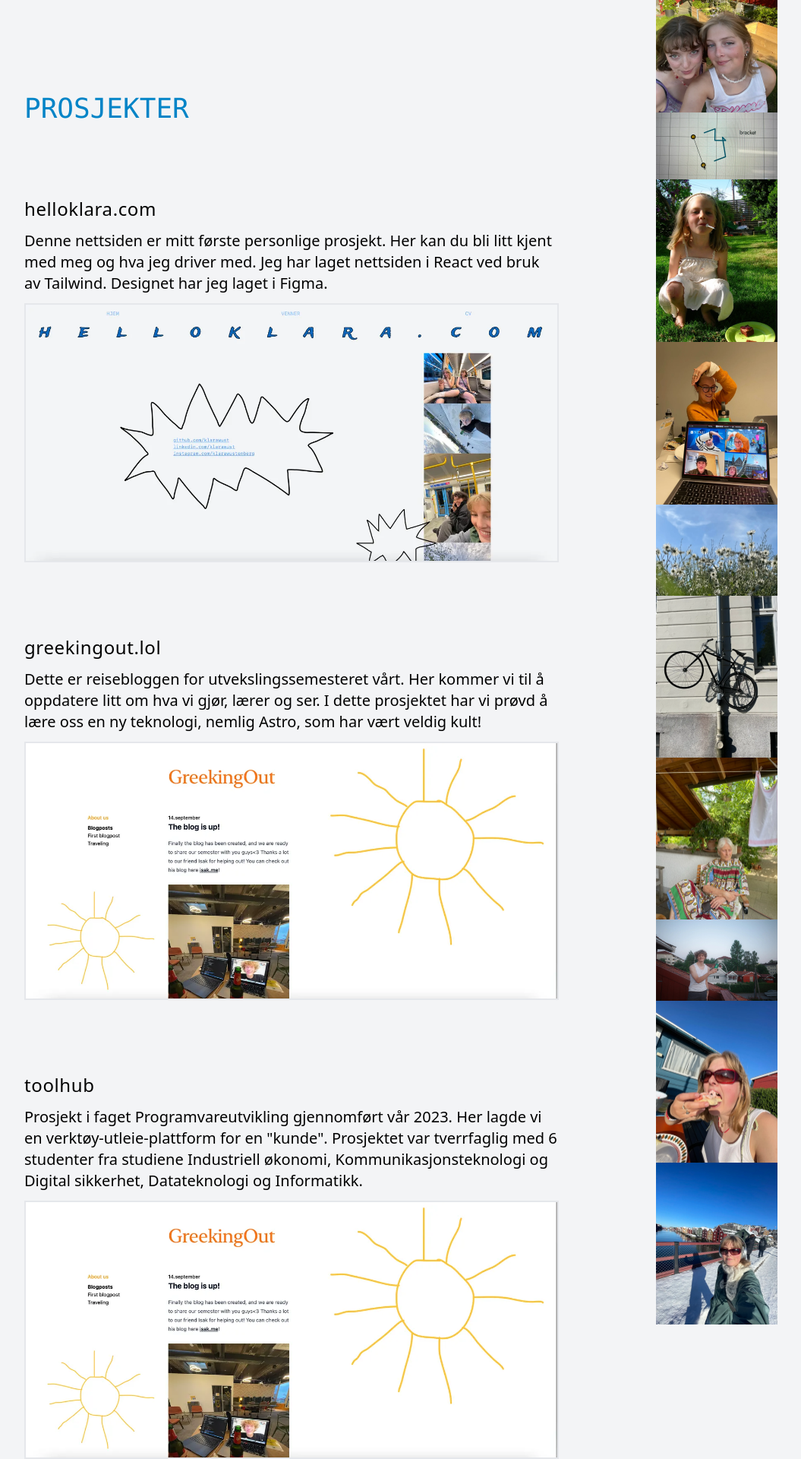
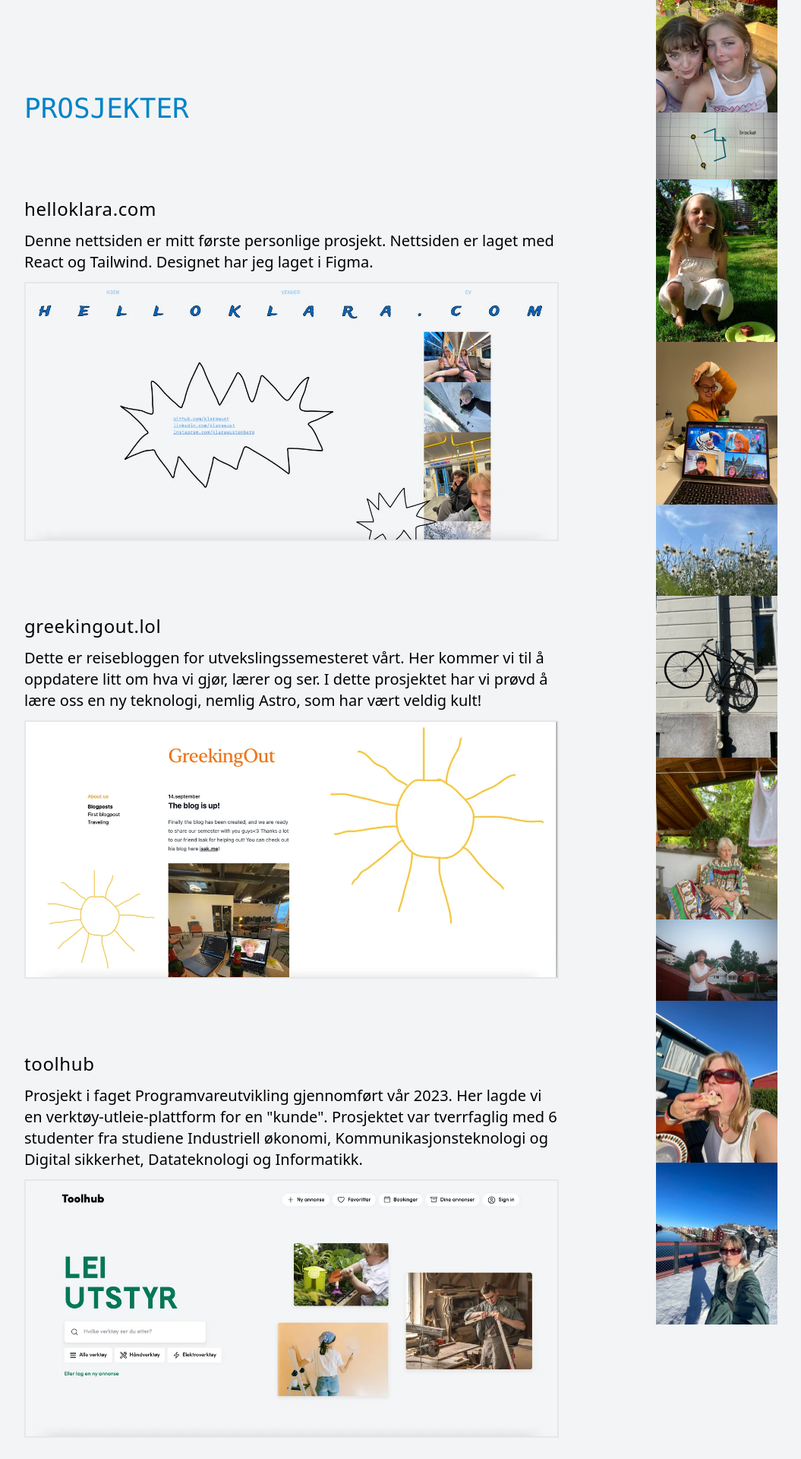
Before and after one commit to klarawust/technosphere-old, a React (Create React App) app: page / in a window 1280 px wide. Shown: the part 1537-3457 px from the top of the page at 76% size, without its empty margins (96-1151 px from the left). After the commit the page ends 3429 px from the top, so only its background shows below. Built offline with nearby package versions, Linux system fonts and the light colour scheme.

Commit message:
add toolhub to projects

```diff
--- a/src/sider/Prosjekter.js
+++ b/src/sider/Prosjekter.js
@@ -3,6 +3,7 @@ import Tittel from "../components/CVtekst/Tittel";
 import Beskrivelse from "../components/CVtekst/Beskrivelse";
 import helloklara from "../images/projects/helloklara_1280.webp";
 import greekingout from "../images/projects/greekingout_1280.webp";
+import toolhub from "../images/projects/toolhub_1280.webp";
 
 function Prosjekter() {
   return (
@@ -12,9 +13,8 @@ function Prosjekter() {
         <div className="flex flex-col gap-2">
           <Tittel>helloklara.com</Tittel>
           <Beskrivelse>
-            Denne nettsiden er mitt første personlige prosjekt. Her kan du bli
-            litt kjent med meg og hva jeg driver med. Jeg har laget nettsiden i
-            React ved bruk av Tailwind. Designet har jeg laget i Figma.{" "}
+            Denne nettsiden er mitt første personlige prosjekt. Nettsiden er
+            laget med React og Tailwind. Designet har jeg laget i Figma.{" "}
           </Beskrivelse>
           <img
             className="border-2 border-yellow"
@@ -47,7 +47,7 @@ function Prosjekter() {
           </Beskrivelse>
           <img
             className="border-2 border-yellow"
-            src={greekingout}
+            src={toolhub}
             alt="bilde av toolhub"
           ></img>
         </div>
```
Also changed, not shown: firebase.json (deleted), src/images/projects/toolhub_1280.webp (added), 1 other file (tests, documents, lock files or other folders).
